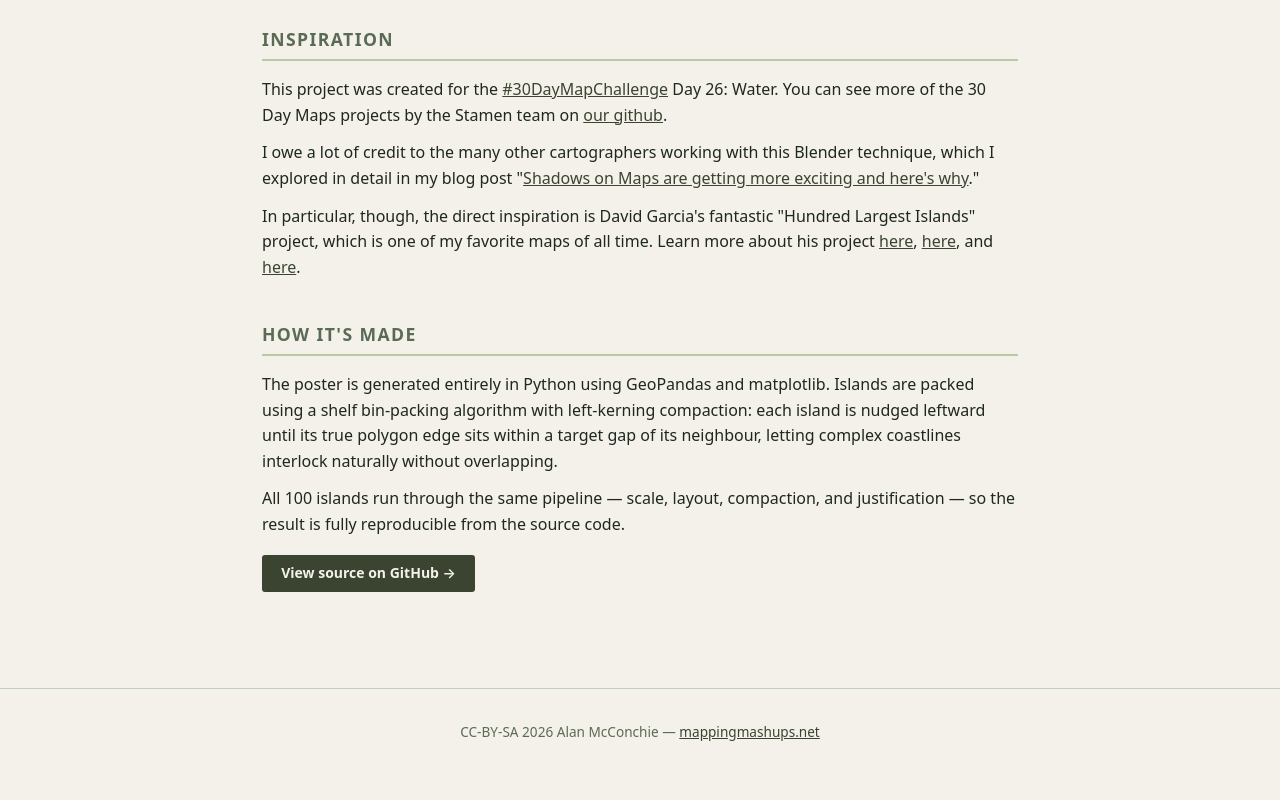
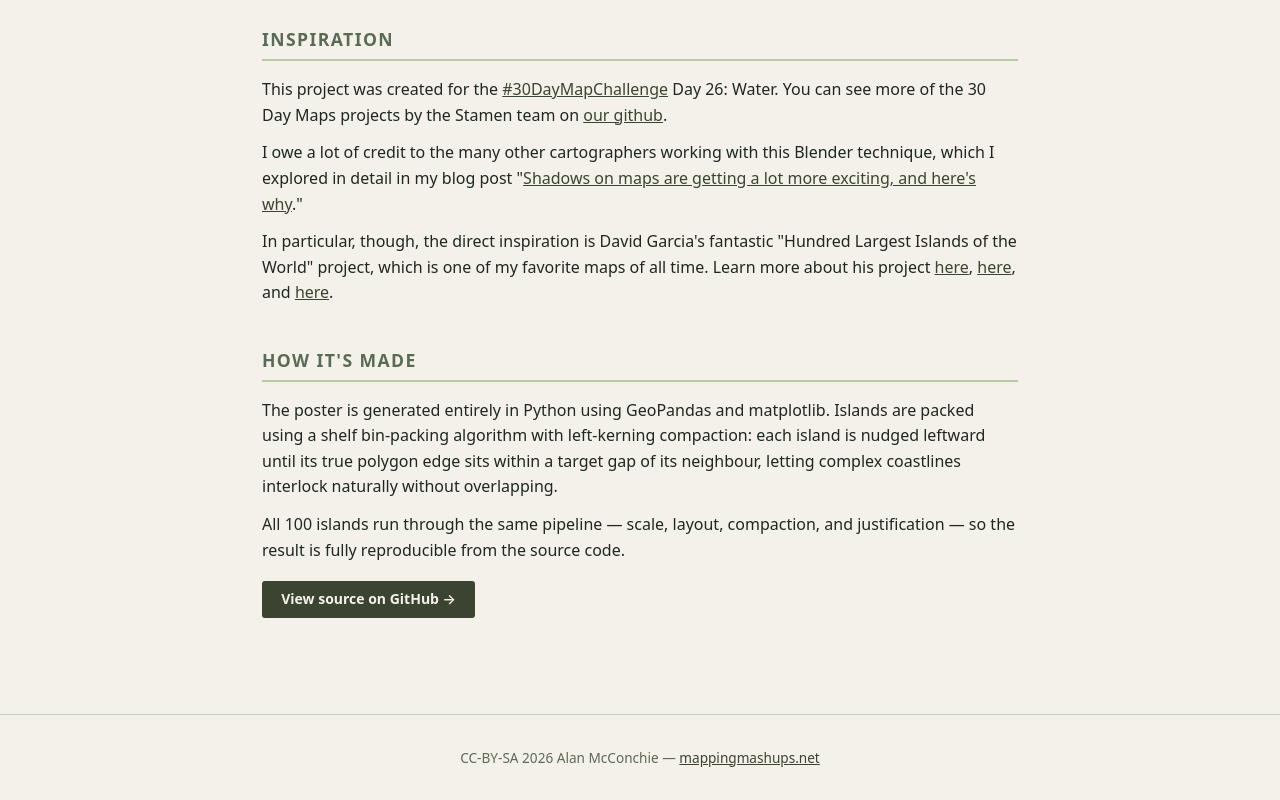
Before and after one commit to mappingmashups/islands-of-the-salish-sea, a plain HTML site: page index.html in a window 1280 px wide. Shown: the part 1488-2288 px from the top of the page. Before the commit the page ends 2263 px from the top, so only its background shows below. Drawn offline with Linux system fonts and the light colour scheme.

Commit message:
Fix blog post title and Garcia project name in Inspiration section
Co-Authored-By: Claude Sonnet 4.6 <noreply@anthropic.com>

```diff
--- a/index.html
+++ b/index.html
@@ -155,11 +155,11 @@
         <p>
             I owe a lot of credit to the many other cartographers working with this Blender technique,
             which I explored in detail in my blog post
-            "<a href="https://stamen.com/shadows-on-maps-are-getting-a-lot-more-exciting-and-heres-why/">Shadows on Maps are getting more exciting and here's why</a>."
+            "<a href="https://stamen.com/shadows-on-maps-are-getting-a-lot-more-exciting-and-heres-why/">Shadows on maps are getting a lot more exciting, and here's why</a>."
         </p>
         <p>
             In particular, though, the direct inspiration is David Garcia's fantastic
-            "Hundred Largest Islands" project, which is one of my favorite maps of all time.
+            "Hundred Largest Islands of the World" project, which is one of my favorite maps of all time.
             Learn more about his project
             <a href="https://mymodernmet.com/hundred-largest-islands-of-the-world-david-garcia/">here</a>,
             <a href="https://www.atlasobscura.com/articles/what-are-the-100-largest-islands-in-the-world">here</a>,
```
